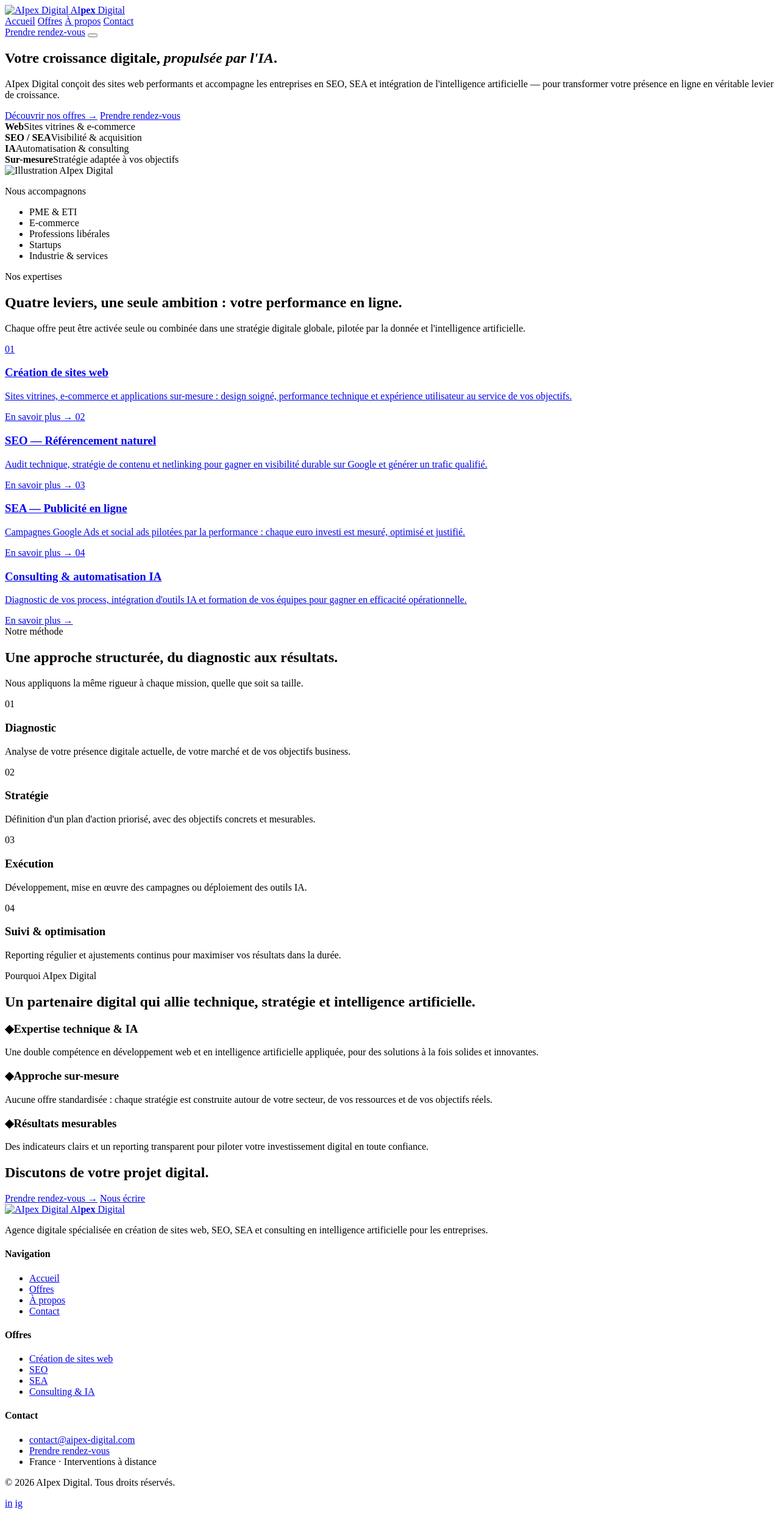
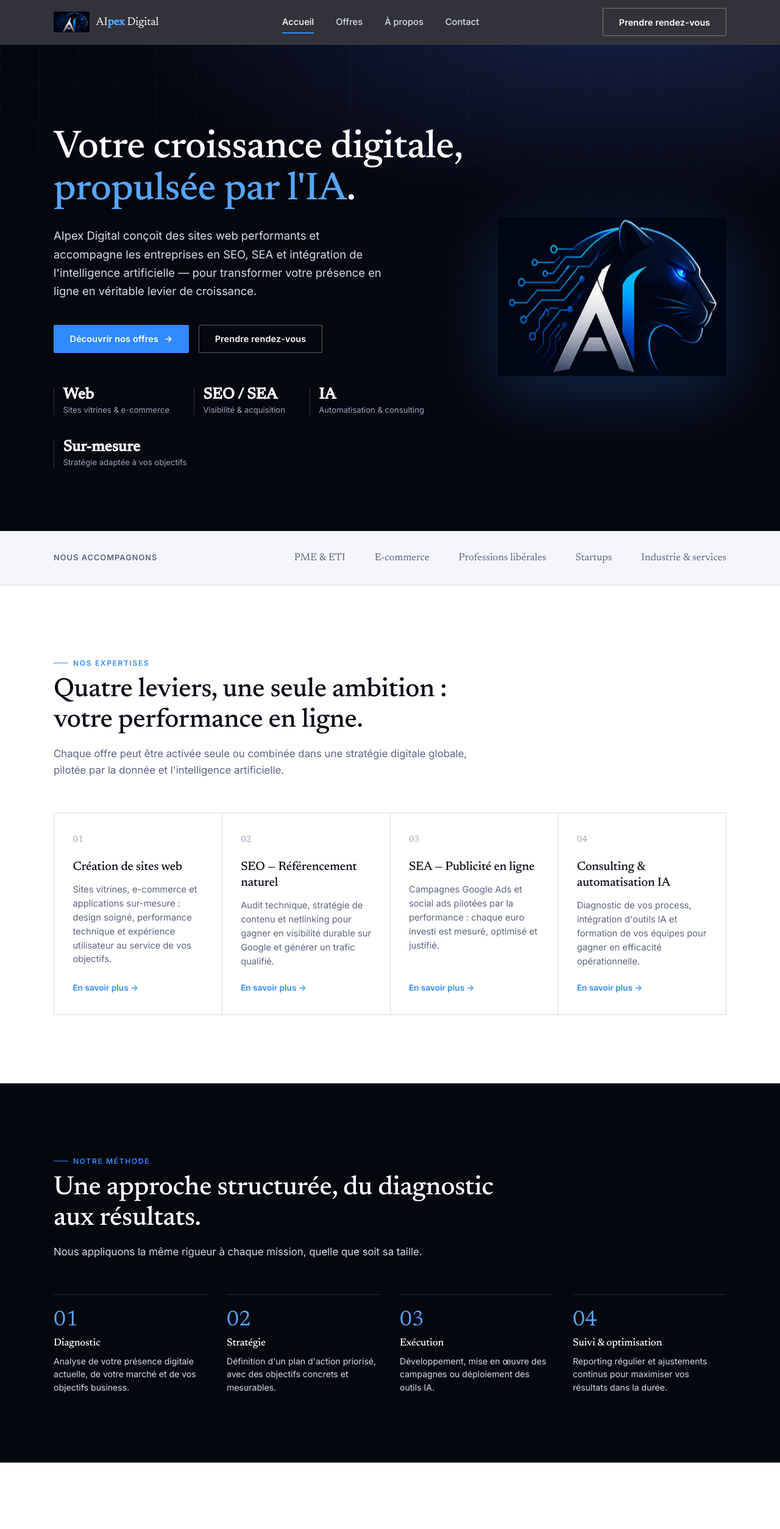
Before and after one commit to lucainfantino94/aipex-digital, a plain HTML site: page index.html in a window 1280 px wide. Shown: the top 2508 px of the page at 61% size. Before the commit the page ends 2483 px from the top, so only its background shows below. Drawn offline with Linux system fonts and the light colour scheme; the site is published under a folder, as on GitHub Pages, so addresses that start at the root find nothing.

Commit message:
Use relative asset/nav paths so the site works under a GitHub Pages project subpath
Absolute root paths (/css/style.css, /index.html...) resolved incorrectly on
https://<user>.github.io/aipex-digital/. Relative paths work both there and
at a domain root (OVH). Also fixed og:image to be an absolute production URL
per the Open Graph spec.

```diff
--- a/a-propos.html
+++ b/a-propos.html
@@ -9,32 +9,32 @@
 <meta property="og:type" content="website">
 <meta property="og:title" content="À propos — AIpex Digital">
 <meta property="og:description" content="Notre approche, nos principes et notre façon de travailler.">
-<meta property="og:image" content="/assets/img/logo-full.png">
-<link rel="icon" href="/favicon.ico" sizes="any">
-<link rel="icon" href="/icons/favicon-32.png" type="image/png" sizes="32x32">
-<link rel="apple-touch-icon" href="/icons/apple-touch-icon.png">
-<link rel="manifest" href="/site.webmanifest">
+<meta property="og:image" content="https://www.aipex-digital.com/assets/img/logo-full.png">
+<link rel="icon" href="favicon.ico" sizes="any">
+<link rel="icon" href="icons/favicon-32.png" type="image/png" sizes="32x32">
+<link rel="apple-touch-icon" href="icons/apple-touch-icon.png">
+<link rel="manifest" href="site.webmanifest">
 <link rel="preconnect" href="https://fonts.googleapis.com">
 <link rel="preconnect" href="https://fonts.gstatic.com" crossorigin>
 <link href="https://fonts.googleapis.com/css2?family=Newsreader:ital,wght@0,400;0,500;1,400&family=Inter:wght@400;500;600;700&display=swap" rel="stylesheet">
-<link rel="stylesheet" href="/css/style.css">
+<link rel="stylesheet" href="css/style.css">
 </head>
 <body>
 
 <header class="site-header">
   <div class="container">
-    <a href="/index.html" class="brand">
-      <img src="/assets/img/logo-mark.png" alt="AIpex Digital">
+    <a href="index.html" class="brand">
+      <img src="assets/img/logo-mark.png" alt="AIpex Digital">
       <span class="brand-word">AI<strong>pex</strong> Digital</span>
     </a>
     <nav class="main-nav" id="main-nav">
-      <a href="/index.html">Accueil</a>
-      <a href="/offres.html">Offres</a>
-      <a href="/a-propos.html" aria-current="page">À propos</a>
-      <a href="/contact.html">Contact</a>
+      <a href="index.html">Accueil</a>
+      <a href="offres.html">Offres</a>
+      <a href="a-propos.html" aria-current="page">À propos</a>
+      <a href="contact.html">Contact</a>
     </nav>
     <div class="header-actions">
-      <a href="/contact.html#rdv" class="btn btn-outline on-dark">Prendre rendez-vous</a>
+      <a href="contact.html#rdv" class="btn btn-outline on-dark">Prendre rendez-vous</a>
       <button class="nav-toggle" id="nav-toggle" aria-expanded="false" aria-controls="main-nav" aria-label="Ouvrir le menu">
         <span></span>
       </button>
@@ -46,7 +46,7 @@
 
   <section class="page-hero">
     <div class="container">
-      <p class="breadcrumb"><a href="/index.html">Accueil</a> / À propos</p>
+      <p class="breadcrumb"><a href="index.html">Accueil</a> / À propos</p>
       <span class="eyebrow">À propos</span>
       <h1>Une agence qui pense web, référencement et intelligence artificielle comme un seul et même levier.</h1>
       <p class="lede">AIpex Digital accompagne les entreprises qui veulent une présence en ligne performante, sans jargon inutile ni solutions génériques.</p>
@@ -120,8 +120,8 @@
     <div class="container" data-reveal>
       <h2>Envie de savoir comment on peut vous aider ?</h2>
       <div class="cta-actions">
-        <a href="/contact.html#rdv" class="btn btn-primary">Prendre rendez-vous <span class="btn-arrow">→</span></a>
-        <a href="/offres.html" class="btn btn-outline on-dark">Voir nos offres</a>
+        <a href="contact.html#rdv" class="btn btn-primary">Prendre rendez-vous <span class="btn-arrow">→</span></a>
+        <a href="offres.html" class="btn btn-outline on-dark">Voir nos offres</a>
       </div>
     </div>
   </section>
@@ -132,8 +132,8 @@
   <div class="container">
     <div class="footer-top">
       <div class="footer-brand">
-        <a href="/index.html" class="brand">
-          <img src="/assets/img/logo-mark.png" alt="AIpex Digital">
+        <a href="index.html" class="brand">
+          <img src="assets/img/logo-mark.png" alt="AIpex Digital">
           <span class="brand-word">AI<strong>pex</strong> Digital</span>
         </a>
         <p>Agence digitale spécialisée en création de sites web, SEO, SEA et consulting en intelligence artificielle pour les entreprises.</p>
@@ -141,26 +141,26 @@
       <div class="footer-col">
         <h4>Navigation</h4>
         <ul>
-          <li><a href="/index.html">Accueil</a></li>
-          <li><a href="/offres.html">Offres</a></li>
-          <li><a href="/a-propos.html">À propos</a></li>
-          <li><a href="/contact.html">Contact</a></li>
+          <li><a href="index.html">Accueil</a></li>
+          <li><a href="offres.html">Offres</a></li>
+          <li><a href="a-propos.html">À propos</a></li>
+          <li><a href="contact.html">Contact</a></li>
         </ul>
       </div>
       <div class="footer-col">
         <h4>Offres</h4>
         <ul>
-          <li><a href="/offres.html#web">Création de sites web</a></li>
-          <li><a href="/offres.html#seo">SEO</a></li>
-          <li><a href="/offres.html#sea">SEA</a></li>
-          <li><a href="/offres.html#ia">Consulting &amp; IA</a></li>
+          <li><a href="offres.html#web">Création de sites web</a></li>
+          <li><a href="offres.html#seo">SEO</a></li>
+          <li><a href="offres.html#sea">SEA</a></li>
+          <li><a href="offres.html#ia">Consulting &amp; IA</a></li>
         </ul>
       </div>
       <div class="footer-col">
         <h4>Contact</h4>
         <ul>
           <li><a href="mailto:contact@aipex-digital.com">contact@aipex-digital.com</a></li>
-          <li><a href="/contact.html#rdv">Prendre rendez-vous</a></li>
+          <li><a href="contact.html#rdv">Prendre rendez-vous</a></li>
           <li><span>France · Interventions à distance</span></li>
         </ul>
       </div>
@@ -175,6 +175,6 @@
   </div>
 </footer>
 
-<script src="/js/main.js"></script>
+<script src="js/main.js"></script>
 </body>
 </html>
--- a/index.html
+++ b/index.html
@@ -9,32 +9,32 @@
 <meta property="og:type" content="website">
 <meta property="og:title" content="AIpex Digital — Sites web, SEO, SEA & Consulting IA">
 <meta property="og:description" content="Création de sites web, référencement (SEO/SEA) et consulting en automatisation IA pour les entreprises.">
-<meta property="og:image" content="/assets/img/logo-full.png">
-<link rel="icon" href="/favicon.ico" sizes="any">
-<link rel="icon" href="/icons/favicon-32.png" type="image/png" sizes="32x32">
-<link rel="apple-touch-icon" href="/icons/apple-touch-icon.png">
-<link rel="manifest" href="/site.webmanifest">
+<meta property="og:image" content="https://www.aipex-digital.com/assets/img/logo-full.png">
+<link rel="icon" href="favicon.ico" sizes="any">
+<link rel="icon" href="icons/favicon-32.png" type="image/png" sizes="32x32">
+<link rel="apple-touch-icon" href="icons/apple-touch-icon.png">
+<link rel="manifest" href="site.webmanifest">
 <link rel="preconnect" href="https://fonts.googleapis.com">
 <link rel="preconnect" href="https://fonts.gstatic.com" crossorigin>
 <link href="https://fonts.googleapis.com/css2?family=Newsreader:ital,wght@0,400;0,500;1,400&family=Inter:wght@400;500;600;700&display=swap" rel="stylesheet">
-<link rel="stylesheet" href="/css/style.css">
+<link rel="stylesheet" href="css/style.css">
 </head>
 <body>
 
 <header class="site-header">
   <div class="container">
-    <a href="/index.html" class="brand">
-      <img src="/assets/img/logo-mark.png" alt="AIpex Digital">
+    <a href="index.html" class="brand">
+      <img src="assets/img/logo-mark.png" alt="AIpex Digital">
       <span class="brand-word">AI<strong>pex</strong> Digital</span>
     </a>
     <nav class="main-nav" id="main-nav">
-      <a href="/index.html" aria-current="page">Accueil</a>
-      <a href="/offres.html">Offres</a>
-      <a href="/a-propos.html">À propos</a>
-      <a href="/contact.html">Contact</a>
+      <a href="index.html" aria-current="page">Accueil</a>
+      <a href="offres.html">Offres</a>
+      <a href="a-propos.html">À propos</a>
+      <a href="contact.html">Contact</a>
     </nav>
     <div class="header-actions">
-      <a href="/contact.html#rdv" class="btn btn-outline on-dark">Prendre rendez-vous</a>
+      <a href="contact.html#rdv" class="btn btn-outline on-dark">Prendre rendez-vous</a>
       <button class="nav-toggle" id="nav-toggle" aria-expanded="false" aria-controls="main-nav" aria-label="Ouvrir le menu">
         <span></span>
       </button>
@@ -50,8 +50,8 @@
         <h1>Votre croissance digitale, <em>propulsée par l'IA</em>.</h1>
         <p class="lede">AIpex Digital conçoit des sites web performants et accompagne les entreprises en SEO, SEA et intégration de l'intelligence artificielle — pour transformer votre présence en ligne en véritable levier de croissance.</p>
         <div class="hero-actions">
-          <a href="/offres.html" class="btn btn-primary">Découvrir nos offres <span class="btn-arrow">→</span></a>
-          <a href="/contact.html#rdv" class="btn btn-outline on-dark">Prendre rendez-vous</a>
+          <a href="offres.html" class="btn btn-primary">Découvrir nos offres <span class="btn-arrow">→</span></a>
+          <a href="contact.html#rdv" class="btn btn-outline on-dark">Prendre rendez-vous</a>
         </div>
         <div class="hero-meta">
           <div><strong>Web</strong><span>Sites vitrines &amp; e-commerce</span></div>
@@ -61,7 +61,7 @@
         </div>
       </div>
       <div class="hero-visual" data-reveal>
-        <img src="/assets/img/logo-mark.png" alt="Illustration AIpex Digital" width="420" height="260" loading="eager">
+        <img src="assets/img/logo-mark.png" alt="Illustration AIpex Digital" width="420" height="260" loading="eager">
       </div>
     </div>
   </section>
@@ -89,25 +89,25 @@
     </div>
     <div class="container">
       <div class="services-grid" data-reveal>
-        <a class="service-card" href="/offres.html#web">
+        <a class="service-card" href="offres.html#web">
           <span class="service-num">01</span>
           <h3>Création de sites web</h3>
           <p>Sites vitrines, e-commerce et applications sur-mesure : design soigné, performance technique et expérience utilisateur au service de vos objectifs.</p>
           <span class="card-link">En savoir plus →</span>
         </a>
-        <a class="service-card" href="/offres.html#seo">
+        <a class="service-card" href="offres.html#seo">
           <span class="service-num">02</span>
           <h3>SEO — Référencement naturel</h3>
           <p>Audit technique, stratégie de contenu et netlinking pour gagner en visibilité durable sur Google et générer un trafic qualifié.</p>
           <span class="card-link">En savoir plus →</span>
         </a>
-        <a class="service-card" href="/offres.html#sea">
+        <a class="service-card" href="offres.html#sea">
           <span class="service-num">03</span>
           <h3>SEA — Publicité en ligne</h3>
           <p>Campagnes Google Ads et social ads pilotées par la performance : chaque euro investi est mesuré, optimisé et justifié.</p>
           <span class="card-link">En savoir plus →</span>
         </a>
-        <a class="service-card" href="/offres.html#ia">
+        <a class="service-card" href="offres.html#ia">
           <span class="service-num">04</span>
           <h3>Consulting &amp; automatisation IA</h3>
           <p>Diagnostic de vos process, intégration d'outils IA et formation de vos équipes pour gagner en efficacité opérationnelle.</p>
@@ -176,8 +176,8 @@
     <div class="container" data-reveal>
       <h2>Discutons de votre projet digital.</h2>
       <div class="cta-actions">
-        <a href="/contact.html#rdv" class="btn btn-primary">Prendre rendez-vous <span class="btn-arrow">→</span></a>
-        <a href="/contact.html" class="btn btn-outline on-dark">Nous écrire</a>
+        <a href="contact.html#rdv" class="btn btn-primary">Prendre rendez-vous <span class="btn-arrow">→</span></a>
+        <a href="contact.html" class="btn btn-outline on-dark">Nous écrire</a>
       </div>
     </div>
   </section>
@@ -188,8 +188,8 @@
   <div class="container">
     <div class="footer-top">
       <div class="footer-brand">
-        <a href="/index.html" class="brand">
-          <img src="/assets/img/logo-mark.png" alt="AIpex Digital">
+        <a href="index.html" class="brand">
+          <img src="assets/img/logo-mark.png" alt="AIpex Digital">
           <span class="brand-word">AI<strong>pex</strong> Digital</span>
         </a>
         <p>Agence digitale spécialisée en création de sites web, SEO, SEA et consulting en intelligence artificielle pour les entreprises.</p>
@@ -197,26 +197,26 @@
       <div class="footer-col">
         <h4>Navigation</h4>
         <ul>
-          <li><a href="/index.html">Accueil</a></li>
-          <li><a href="/offres.html">Offres</a></li>
-          <li><a href="/a-propos.html">À propos</a></li>
-          <li><a href="/contact.html">Contact</a></li>
+          <li><a href="index.html">Accueil</a></li>
+          <li><a href="offres.html">Offres</a></li>
+          <li><a href="a-propos.html">À propos</a></li>
+          <li><a href="contact.html">Contact</a></li>
         </ul>
       </div>
       <div class="footer-col">
         <h4>Offres</h4>
         <ul>
-          <li><a href="/offres.html#web">Création de sites web</a></li>
-          <li><a href="/offres.html#seo">SEO</a></li>
-          <li><a href="/offres.html#sea">SEA</a></li>
-          <li><a href="/offres.html#ia">Consulting &amp; IA</a></li>
+          <li><a href="offres.html#web">Création de sites web</a></li>
+          <li><a href="offres.html#seo">SEO</a></li>
+          <li><a href="offres.html#sea">SEA</a></li>
+          <li><a href="offres.html#ia">Consulting &amp; IA</a></li>
         </ul>
       </div>
       <div class="footer-col">
         <h4>Contact</h4>
         <ul>
           <li><a href="mailto:contact@aipex-digital.com">contact@aipex-digital.com</a></li>
-          <li><a href="/contact.html#rdv">Prendre rendez-vous</a></li>
+          <li><a href="contact.html#rdv">Prendre rendez-vous</a></li>
           <li><span>France · Interventions à distance</span></li>
         </ul>
       </div>
@@ -231,6 +231,6 @@
   </div>
 </footer>
 
-<script src="/js/main.js"></script>
+<script src="js/main.js"></script>
 </body>
 </html>
```
Also changed, not shown: contact.html (+27 -27 lines), offres.html (+32 -32 lines), site.webmanifest.
